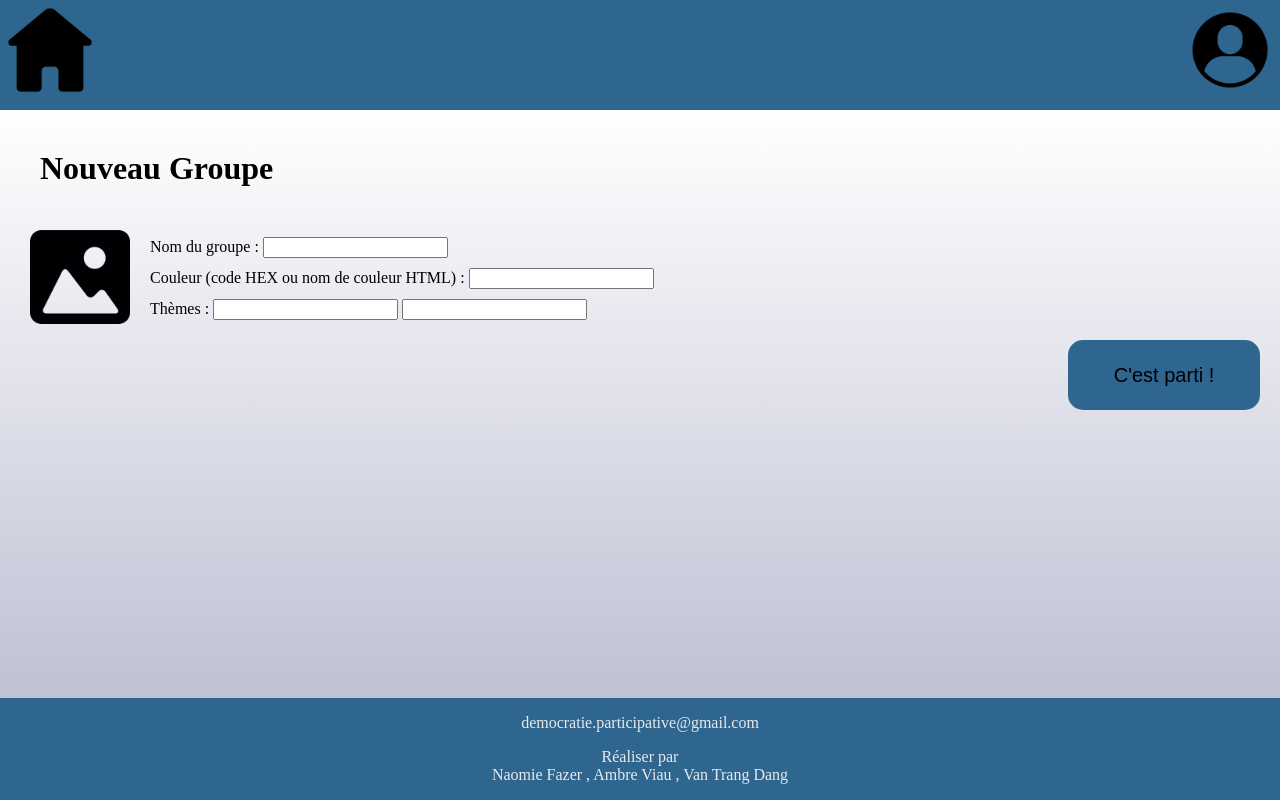
After one commit to trangetdua/D-mocratie, a PHP site: page /vue/creer_groupe.php in a window 1280 px wide. The commit adds this page. Run offline with PHP 8.4, Linux system fonts and the light colour scheme; the visitor is signed in with stand-in values (Sample User, id 1).

Commit message:
ajout de la page créer groupe

```diff
--- a/web/vue/acceuil.php
+++ b/web/vue/acceuil.php
@@ -36,8 +36,6 @@
 			}
 		}
 		//print_r($data);
+		require_once("footer.html");
+
 	?>
-
-
-	</body>
-	</html>
--- /dev/null
+++ b/web/vue/creer_groupe.php
@@ -0,0 +1,29 @@
+	<?php
+		require_once("header.html");
+		require_once("isConnected.php");
+	?>
+
+
+	<h1> Nouveau Groupe  </h1>
+	<image src="./images/iconImage.png" alt="photo du groupe" id="ajouterPhotoGroupe"/>
+
+	<form>
+		<label> Nom du groupe : </label>
+		<input name = "nom" />
+		</label>
+		<br>
+		<label> Couleur (code HEX ou nom de couleur HTML) : </label>
+		<input name = "couleur" />
+		</label>
+		<br>
+		<label> Thèmes : </label>
+		<input name="Theme1"/>
+		<input name="Theme2"/>
+		<br>
+		</label>
+		<button> C'est parti ! </button>
+	 </form>
+	<?
+		require_once("footer.html");
+
+	?>
--- a/web/vue/css/general.css
+++ b/web/vue/css/general.css
@@ -139,6 +139,11 @@ h1{
 	float:left;
 	margin:20px;
 }
+#ajouterPhotoGroupe{
+	float:left;
+	margin-left:30px;
+	margin-right: 20px;
+}
 .menuNotification{
 	float:right;
 }
@@ -147,6 +152,21 @@ h1{
 	width:30px;
 	height:30px;
 	margin:20px;
+}
+input{
+	margin-top: 10px;
+
+}
+form button{
+	height:70px;
+	width:15%;
+	background-color : #2f6690;
+	border : 0px none #000000;
+	border-radius : 15px 15px 15px 15px;
+	margin:20px;
+	padding:10px;
+	float:right;
+	font-size:20px;
 }
 #plus{
 	width:15px;
--- a/web/vue/header.html
+++ b/web/vue/header.html
@@ -8,7 +8,7 @@
 	<body>
 
 	<header>
-	<a href="acceuil.html">
+	<a href="acceuil.php">
 		<image src="./images/home.png" alt="lien vers la page d'acceuil" >
 	</a>
 	<a href="profil.html">
```
Also changed, not shown: web/general.css (added, +21 -0 lines).
